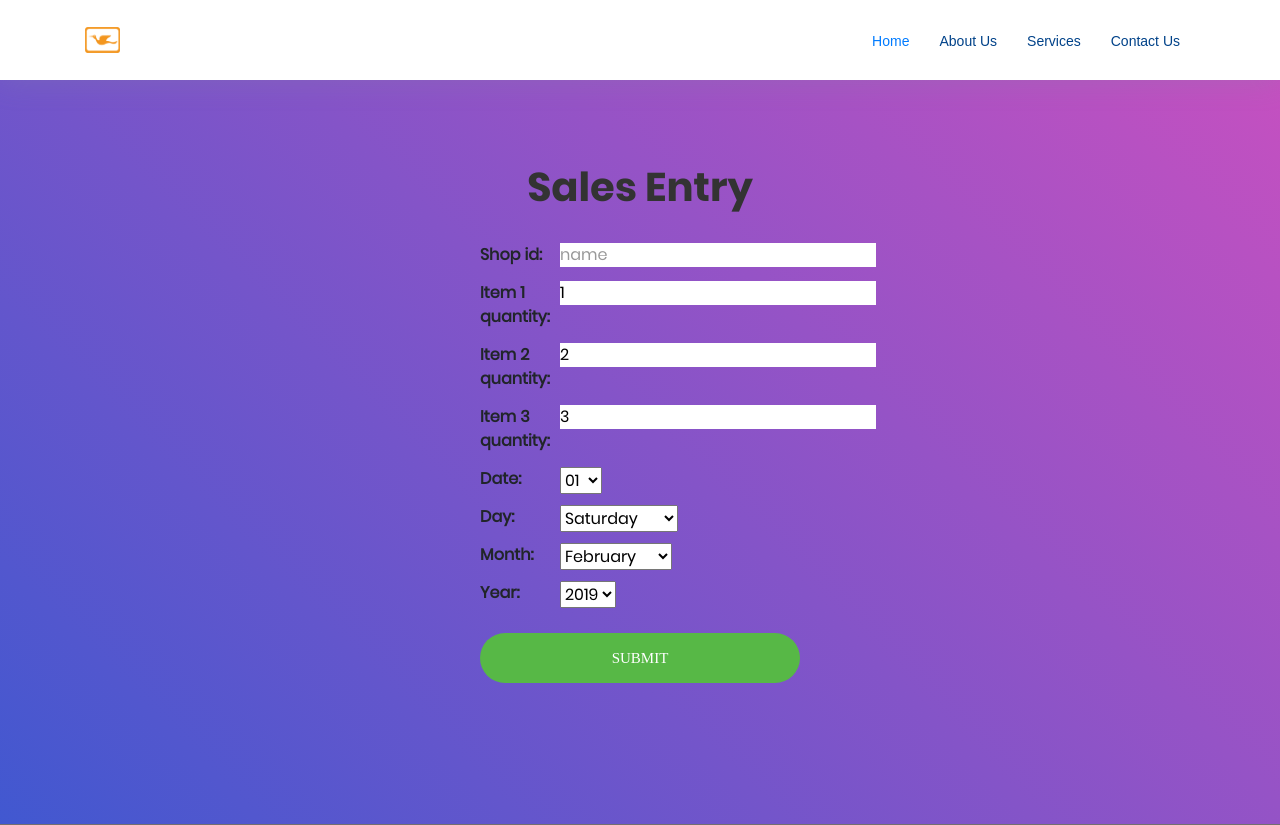
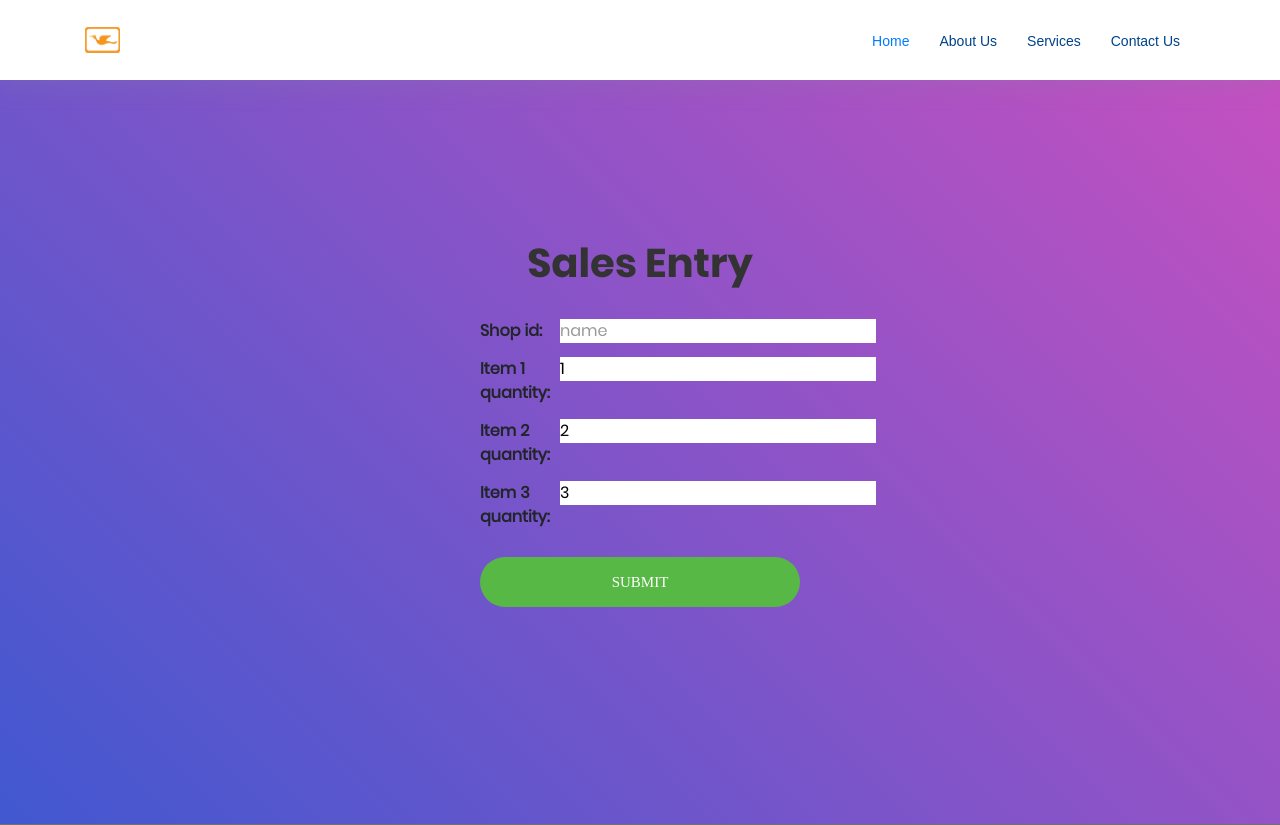
Before and after one commit to Azizul31/Sales-Automation-System, a PHP site: page /dataentry.php in a window 1280 px wide. Shown: the top 825 px of the page. Run offline with PHP 8.4, Linux system fonts and the light colour scheme; the visitor is signed in with stand-in values (Sample User, id 1); some web fonts are replaced.

Commit message:
Data entry page updated with automatic today's date fill feature.

```diff
--- a/login page final/dataentry.php
+++ b/login page final/dataentry.php
@@ -67,92 +67,7 @@ if (!loggedin()) header("location: index.php");
         <input type="number" id="fname" name="Item3" value="3">
       </div>
 
-      <div class="col-25">
-        <label for="country">Date:</label>
-      </div>
-      <div class="col-75">
-        <select id="country" name="date">
-         <option value="01">01</option>
-          <option value="02">02</option>
-          <option value="03">03</option>
-           <option value="04">04</option>
-          <option value="05">05</option>
-          <option value="06">06</option>
- <option value="07">07</option>
-          <option value="08">08</option>
-          <option value="09">09</option>
- <option value="10">10</option>
-          <option value="11">11</option>
-          <option value="13">12</option>
- <option value="13">13</option>
-          <option value="14">14</option>
-          <option value="15">15</option>
- <option value="16">16</option>
-          <option value="17">17</option>
-          <option value="18">18</option>
- <option value="19">19</option>
-          <option value="20">20</option>
-          <option value="21">21</option>
- <option value="22">22</option>
-          <option value="23">23</option>
-          <option value="24">24</option>
- <option value="25">25</option>
-          <option value="26">26</option>
-          <option value="27">27</option>
- <option value="28">28</option>
-          <option value="29">29</option>
-          <option value="30">30</option>
-        </select>
-      </div>
-      <div class="col-25">
-        <label for="country">Day:</label>
-      </div>
-      <div class="col-75">
-        <select id="country" name="day">
-          <option value="Saturday">Saturday</option>
-          <option value="Sunday">Sunday</option>
-          <option value="Monday">Monday</option>
-          <option value="Tuesday">Tuesday</option>
-          <option value="Wednesday">Wednesday</option>
-          <option value="Thursday">Thursday</option>
-         <option value="Friday">Friday</option>
-        </select>
-      </div>
 
-      <div class="col-25">
-        <label for="country">Month:</label>
-      </div>
-      <div class="col-75">
-        <select id="country" name="month">
-          <!--<option value="January">January</option>*/-->
-          <option value="February">February</option>
-          <option value="March">March</option>
-          <option value="April">April</option>
-          <option value="May">May</option>
-          <option value="June">June</option>
-          <option value="July">July</option>
-          <option value="August">August</option>
-          <option value="September">September</option>
-          <option value="October">October</option>
-          <option value="November">November</option>
-          <option value="December">December</option>
-
-
-        </select>
-      </div>
-
-      <div class="col-25">
-        <label for="country">Year:</label>
-      </div>
-      <div class="col-75">
-        <select id="country" name="year">
-			<option value="2019">2019</option>
-			<option value="2018">2018</option>
-            <option value="2017">2017</option>
-
-
-        </select>
-      </div>
 
    <div class="container-login100-form-btn">
 						<button class="login100-form-btn" type="submit" value="Submit">
@@ -170,15 +85,21 @@ include("foot.php");
 
 <?php
 
-if (isset($_POST ['shopid']) && isset ($_POST ['Item1'])&& isset ($_POST ['Item2'])&& isset ($_POST ['Item3'])&& isset ($_POST ['date'])&& isset ($_POST ['day'])&& isset ($_POST ['month'])&& isset ($_POST ['year'])) {
+date_default_timezone_set('Asia/Dhaka');
+
+$month = date("F");
+
+$date = date("d");
+$year = date("y");
+$jd = cal_to_jd(CAL_GREGORIAN,date("m"),date("d"),date("Y"));
+
+$day = jddayofweek($jd, 1);
+
+if (isset($_POST ['shopid']) && isset ($_POST ['Item1'])&& isset ($_POST ['Item2'])&& isset ($_POST ['Item3'])) {
 	$shop_id=$_POST ['shopid'];
 	$Item1=$_POST ['Item1'];
 	$Item2=$_POST ['Item2'];
 	$Item3=$_POST ['Item3'];
-	$date=$_POST ['date'];
-	$day=$_POST ['day'];
-	$month=$_POST ['month'];
-	$year=$_POST ['year'];
 	$Item1p=$Item1*30;
 	$Item2p=$Item2*40;
 	$Item3p=$Item3*45;
```
